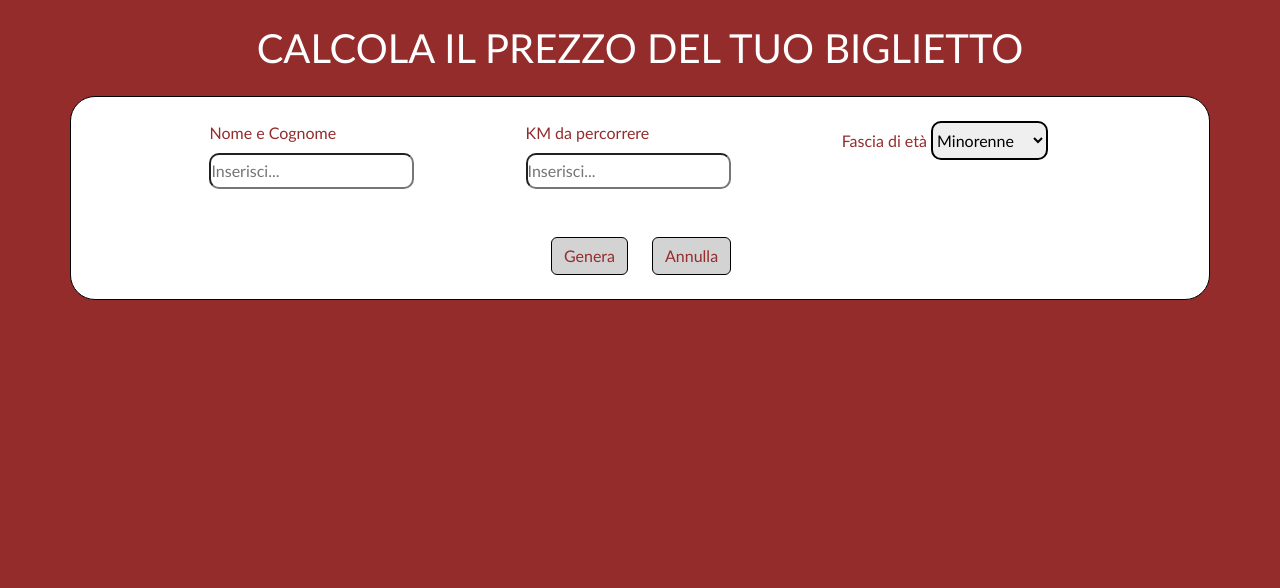
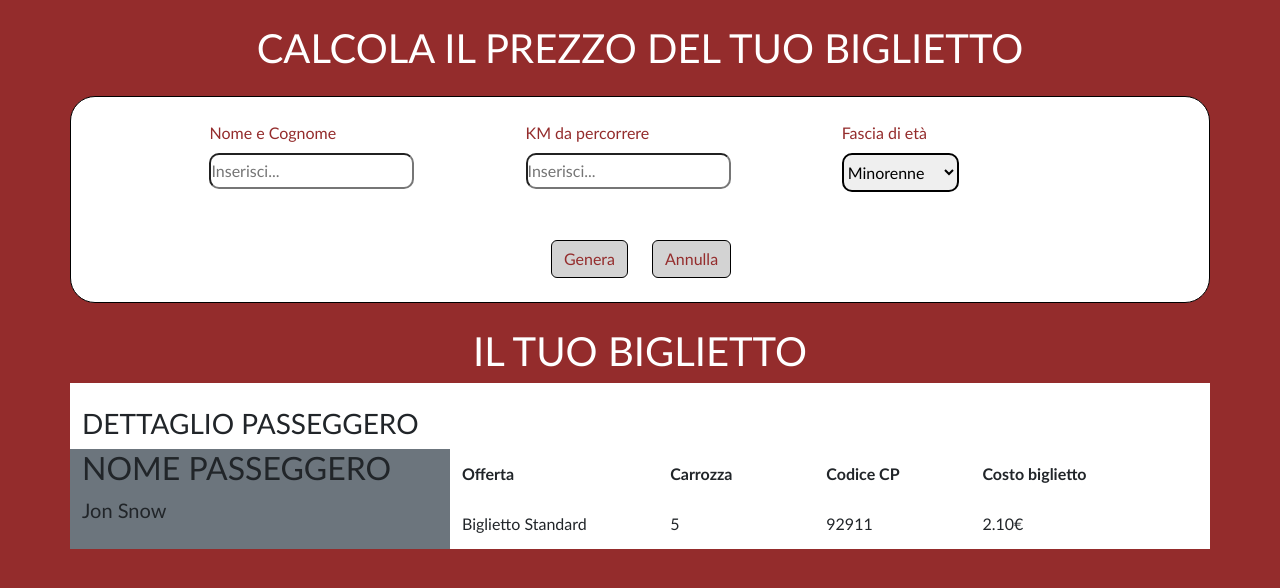
Before and after one commit to Marcucci-Francesco/js-biglietto-treno-form, a plain HTML site: page index.html in a window 1280 px wide. Drawn offline with nearby package versions, Linux system fonts and the light colour scheme.

Commit message:
feat: add file html and css completed

```diff
--- a/index.html
+++ b/index.html
@@ -19,7 +19,7 @@
 
   <main>
 
-    <div class="container bg-white">
+    <div class="container form-cont bg-white">
 
       <div class="row py-4">
 
@@ -41,16 +41,18 @@
           </div>
         </div>
 
-        <div class="col-4"><div class="row justify-content-start">
+        <div class="col-4">
+          <div class="row">
             <div class="col-8">
-            <label for="formFile" class="form-label">Fascia di età</label>
+              <label for="formFile" class="form-label d-block">Fascia di età</label>
               <select name="age" id="age">
                 <option value="17">Minorenne</option>
                 <option value="18">Maggiorenne</option>
                 <option value="66">Over 65</option>
               </select>
             </div>
-        </div></div>
+          </div>
+        </div>
 
       </div>
 
@@ -65,6 +67,37 @@
 
     </div>
 
+    <h1 class="text-uppercase text-center text-white pt-4">il tuo biglietto</h1>
+
+    <div class="container bg-white">
+      <div class="row pt-4">
+        <h3 class="text-uppercase col-12">dettaglio passeggero</h3>
+      </div>
+
+      <div class="row">
+        <div class="col-4 bg-secondary">
+          <h2 class="text-uppercase">nome passeggero</h2>
+          <p>Jon Snow</p>
+        </div>
+        <div class="col-8">
+          <table>
+            <tr>
+              <th class="col-4">Offerta</th>
+              <th class="col-3">Carrozza</th>
+              <th class="col-3">Codice CP</th>
+              <th class="col-4">Costo biglietto</th>
+            </tr>
+            <tr>
+              <td class="col-4">Biglietto Standard</td>
+              <td class="col-2">5</td>
+              <td class="col-2">92911</td>
+              <td class="col-4">2.10&euro;</td>
+            </tr>
+          </table>
+        </div>
+      </div>
+    </div>
+
   </main>
 
 
--- a/style.css
+++ b/style.css
@@ -9,7 +9,7 @@ body {
   font-family: 'Trebuchet MS', 'Lucida Sans Unicode', 'Lucida Grande', 'Lucida Sans', Arial, sans-serif;
 }
 
-.container {
+.container.form-cont {
   border-radius: 25px;
   border: 1px solid black;
 }
@@ -33,3 +33,12 @@ select {
   color: rgb(148, 44, 44);
   border: 1px solid black;
 }
+
+
+p {
+  font-size: 20px;
+}
+
+table {
+  min-height: 100px;
+}
```
Also changed, not shown: script.js (+9 -0 lines). Lines whose indentation alone changed are shown as unchanged.
